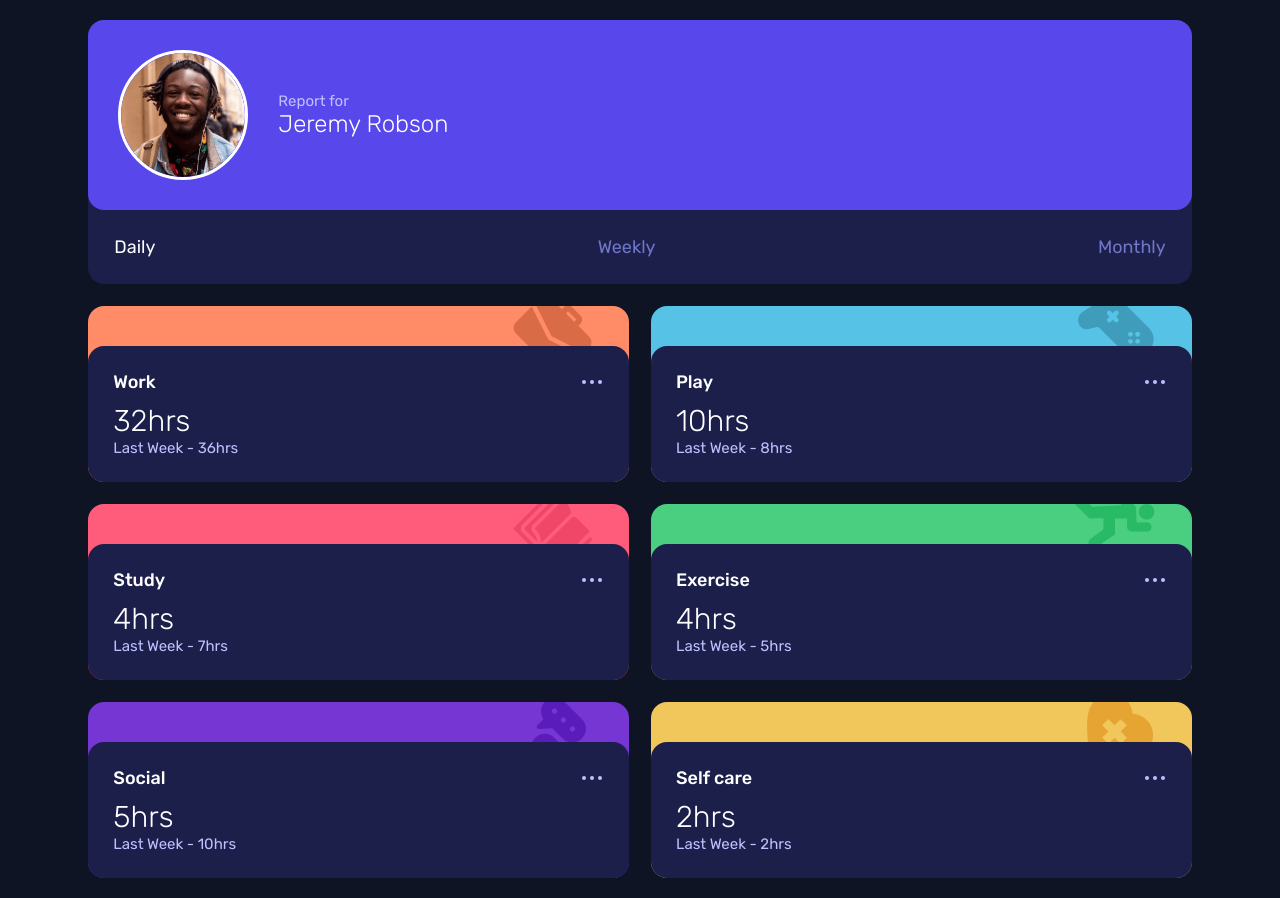
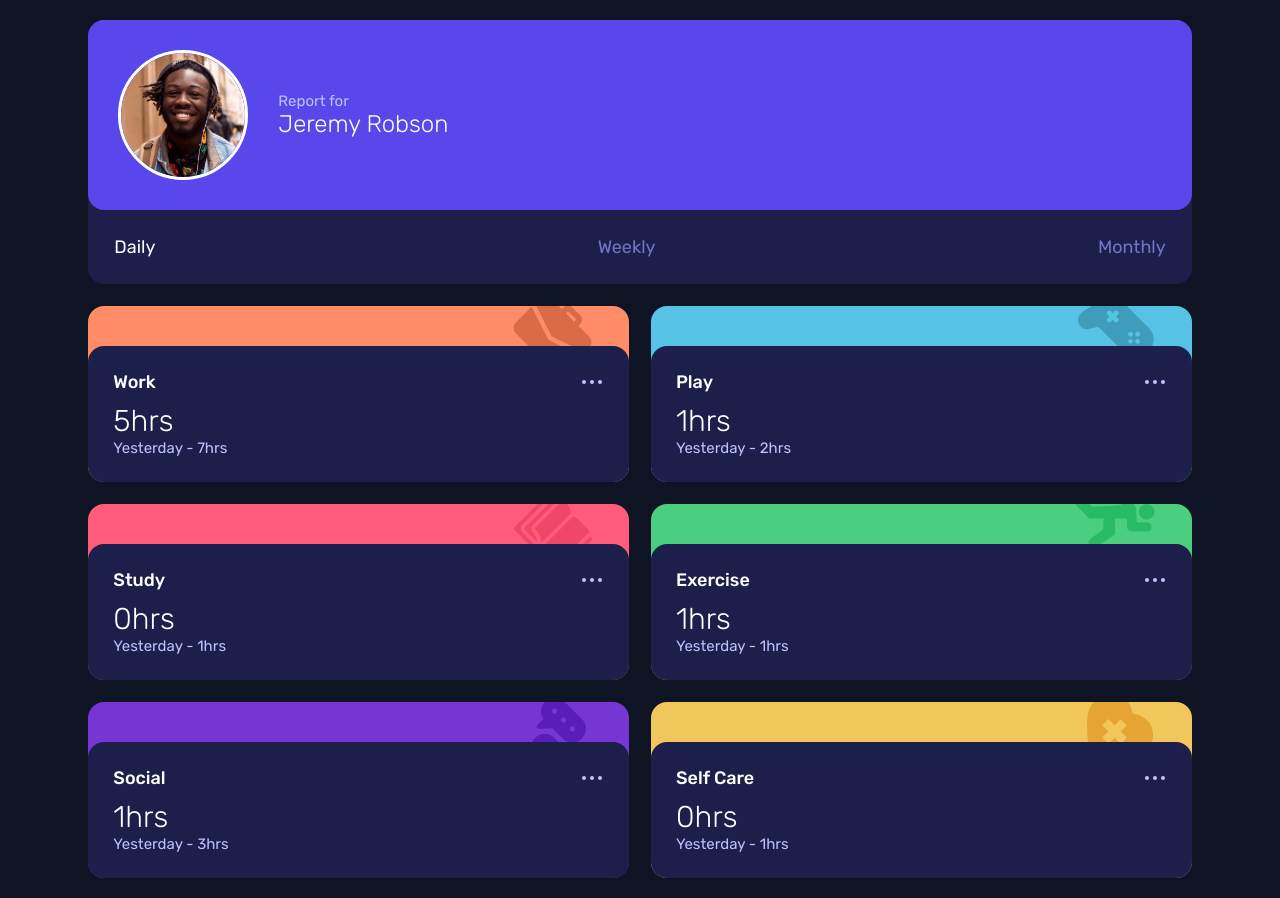
Before and after one commit to pursib/Time_Tracking_Dashboard_FrontEndMentor_Challenge, a plain HTML site: page index.html in a window 1280 px wide. Both pictures are taken after a click on the element "Daily". Drawn offline with Linux system fonts and the light colour scheme.

Commit message:
Finished Project

```diff
--- a/index.html
+++ b/index.html
@@ -27,120 +27,11 @@
           </div>
         </div>
         <div class="menu">
-          <div class="menu-link">Daily</div>
-          <div class="menu-link menu-active">Weekly</div>
+          <div class="menu-link menu-active">Daily</div>
+          <div class="menu-link">Weekly</div>
           <div class="menu-link">Monthly</div>
         </div>
       </div>
-
-      <!--Regular Card-->
-      <div class="regular-card work">
-        <div class="property-card">
-          <div class="row">
-            <div class="title">Work</div>
-            <div class="points">
-              <div class="point"></div>
-              <div class="point"></div>
-              <div class="point"></div>
-            </div>
-          </div>
-          <div class="row-2">
-            <div class="hours">32hrs</div>
-            <div class="description">Last Week - 36hrs</div>
-          </div>
-        </div>
-      </div>
-
-      <!--Play Card-->
-      <div class="regular-card play">
-        <div class="property-card">
-          <div class="row">
-            <div class="title">Play</div>
-            <div class="points">
-              <div class="point"></div>
-              <div class="point"></div>
-              <div class="point"></div>
-            </div>
-          </div>
-          <div class="row-2">
-            <div class="hours">10hrs</div>
-            <div class="description">Last Week - 8hrs</div>
-          </div>
-        </div>
-      </div>
-
-      <!--Study Card-->
-      <div class="regular-card study">
-        <div class="property-card">
-          <div class="row">
-            <div class="title">Study</div>
-            <div class="points">
-              <div class="point"></div>
-              <div class="point"></div>
-              <div class="point"></div>
-            </div>
-          </div>
-          <div class="row-2">
-            <div class="hours">4hrs</div>
-            <div class="description">Last Week - 7hrs</div>
-          </div>
-        </div>
-      </div>
-
-      <!--Exercise Card-->
-      <div class="regular-card exercise">
-        <div class="property-card">
-          <div class="row">
-            <div class="title">Exercise</div>
-            <div class="points">
-              <div class="point"></div>
-              <div class="point"></div>
-              <div class="point"></div>
-            </div>
-          </div>
-          <div class="row-2">
-            <div class="hours">4hrs</div>
-            <div class="description">Last Week - 5hrs</div>
-          </div>
-        </div>
-      </div>
-
-      <!--Social Card-->
-      <div class="regular-card social">
-        <div class="property-card">
-          <div class="row">
-            <div class="title">Social</div>
-            <div class="points">
-              <div class="point"></div>
-              <div class="point"></div>
-              <div class="point"></div>
-            </div>
-          </div>
-          <div class="row-2">
-            <div class="hours">5hrs</div>
-            <div class="description">Last Week - 10hrs</div>
-          </div>
-        </div>
-      </div>
-
-      <!--Self Care Card-->
-      <div class="regular-card selfcare">
-        <div class="property-card">
-          <div class="row">
-            <div class="title">Self care</div>
-            <div class="points">
-              <div class="point"></div>
-              <div class="point"></div>
-              <div class="point"></div>
-            </div>
-          </div>
-          <div class="row-2">
-            <div class="hours">2hrs</div>
-            <div class="description">Last Week - 2hrs</div>
-          </div>
-        </div>
-      </div>
-    </div>
     <script src="./js/app.js"></script>
   </body>
 </html>
--- a/js/app.js
+++ b/js/app.js
@@ -1,4 +1,4 @@
-let timeframe = "weekly"; //default value
+let timeframe = "daily"; //default value
 const container = document.querySelector(".container");
 let regularCards; //Place holder for all cards(work,play,study,exercise,social,selfcare)
 
@@ -10,6 +10,24 @@ menu.forEach((element) => {
 
 //2. Get JSON data and create cards
 let data = {};
+fetch("./js/data.json")
+  .then((resp) => resp.json())
+  .then((jsonData) => {
+    //Create Cards
+    jsonData.forEach((element) => {
+      container.insertAdjacentHTML(
+        "beforeend",
+        createRegularCard(element, timeframe)
+      );
+    });
+    //Convert array to dict
+
+    jsonData.forEach((element) => {
+      data[element.title] = element.timeframes;
+    });
+    regularCards = document.querySelectorAll(".regular-card");
+    console.log(regularCards);
+  });
 //------Functions
 function menuOnClick(event) {
   menu.forEach((element) => element.classList.remove("menu-active"));
@@ -19,4 +37,53 @@ function menuOnClick(event) {
   updateCards(timeframe);
 }
 
-function updateCards(timeframe) {}
+function updateCards(timeframe) {
+  regularCards.forEach((card) => {
+    updateCard(card, timeframe);
+  });
+}
+
+function updateCard(card, timeframe) {
+  const timeframeMsg = {
+    daily: "Yesterday",
+    weekly: "Last Week",
+    Monthly: "Last Month",
+  };
+  const title = card.querySelector(".title").innerText;
+  const current = data[title][timeframe]["current"];
+  const previous = data[title][timeframe]["previous"];
+
+  const hoursElement = card.querySelector(".hours");
+  hoursElement.innerText = `${current}hrs`;
+  const msgElement = card.querySelector(".description");
+  msgElement.innerText = `${timeframeMsg[timeframe]} - ${previous}hrs`;
+}
+
+function createRegularCard(element, timeframe) {
+  let title = element["title"];
+  let current = element["timeframes"][timeframe]["current"];
+  let previous = element["timeframes"][timeframe]["previous"];
+
+  const timeframeMsg = {
+    daily: "Yesterday",
+    weekly: "Last Week",
+    Monthly: "Last Month",
+  };
+
+  return `<div class="regular-card ${title.toLowerCase().replace(/\s/g, "")}">
+  <div class="property-card">
+    <div class="row">
+      <div class="title">${title}</div>
+      <div class="points">
+        <div class="point"></div>
+        <div class="point"></div>
+        <div class="point"></div>
+      </div>
+    </div>
+    <div class="row-2">
+      <div class="hours">${current}hrs</div>
+      <div class="description">${timeframeMsg[timeframe]} - ${previous}hrs</div>
+    </div>
+  </div>
+</div>`;
+}
```
